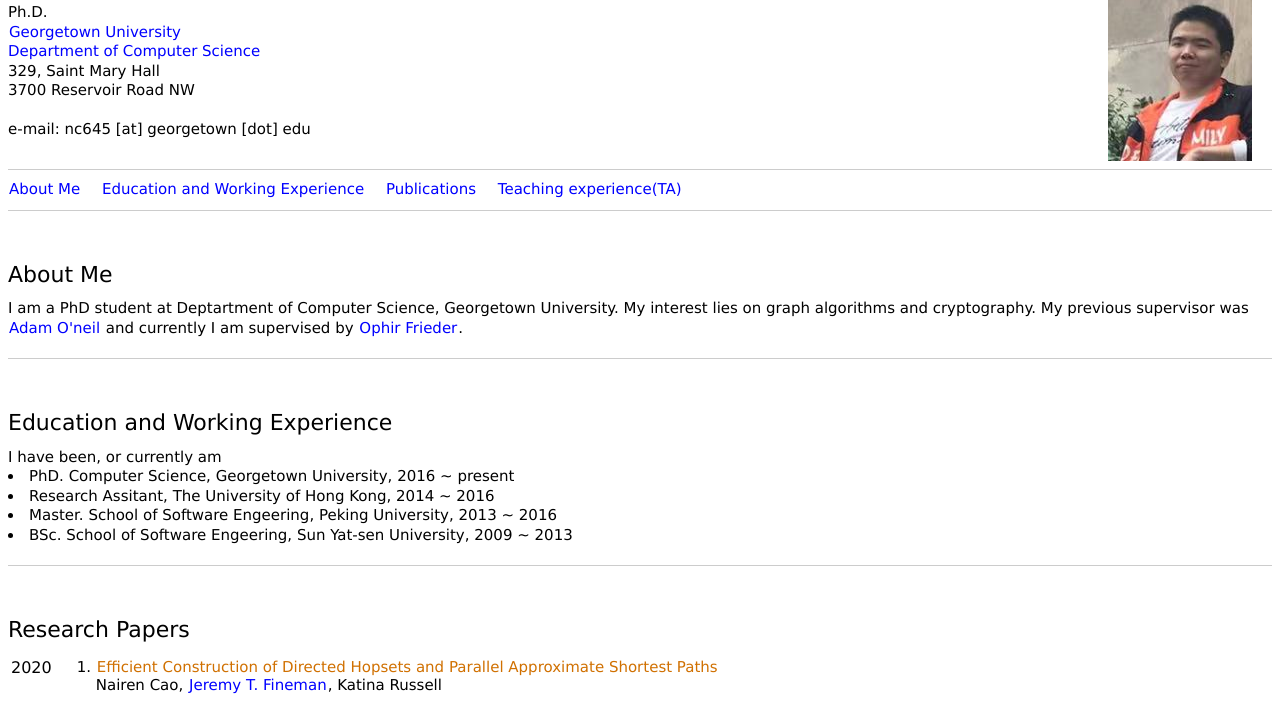
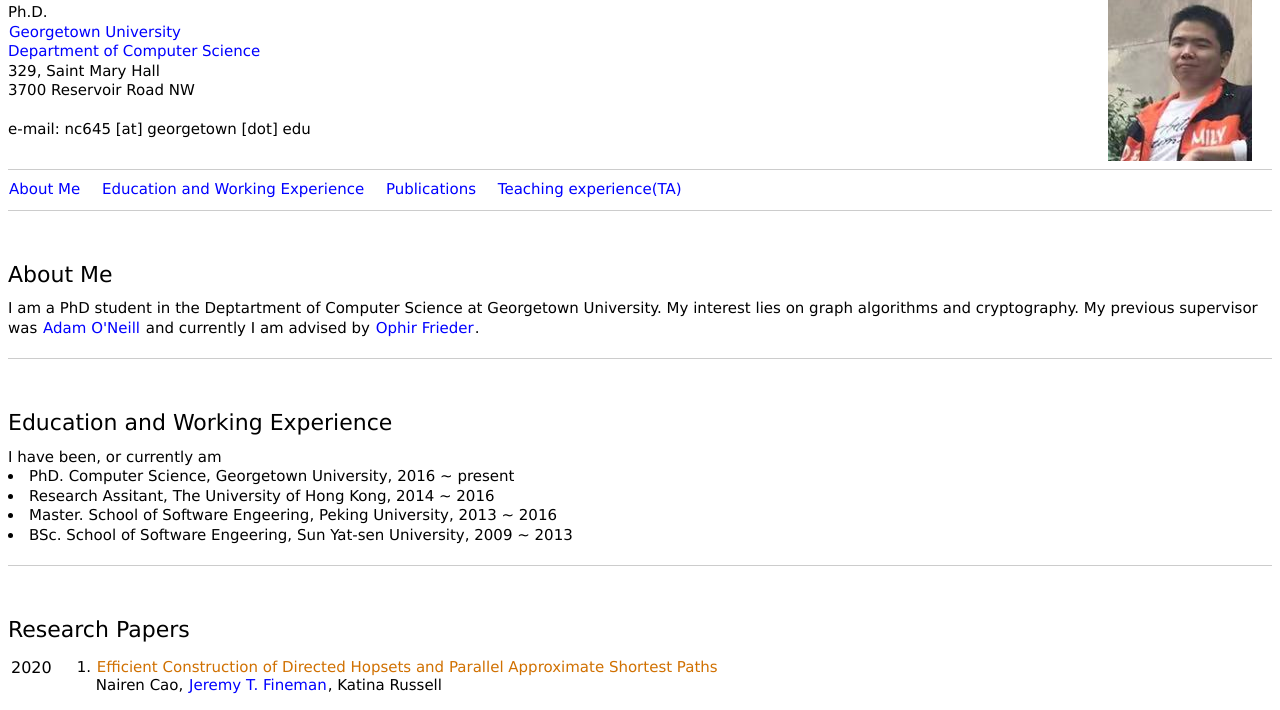
Before and after one commit to formymc/formymc.github.io, a plain HTML site: page index.html in a window 1280 px wide. Shown: the part 39-749 px from the top of the page. Drawn offline with nearby package versions, Linux system fonts and the light colour scheme; some packages are replaced by stand-ins of ours.

Commit message:
some error

```diff
--- a/index.html
+++ b/index.html
@@ -74,7 +74,7 @@
 <div id = "singlebox">
 	<!--begin personal info / bio-->
 <a name="aboutme"> </a>	<h1> About Me </h1>
-I am a PhD student at Deptartment of Computer Science, Georgetown University. My interest lies on graph algorithms and cryptography. My previous supervisor was <a href="http://people.cs.georgetown.edu/~adam/">Adam O'neil</a> and currently I am supervised by <a href="http://people.cs.georgetown.edu/~ophir/">Ophir Frieder</a>.
+I am a PhD student in the Deptartment of Computer Science at Georgetown University. My interest lies on graph algorithms and cryptography. My previous supervisor was <a href="http://people.cs.georgetown.edu/~adam/">Adam O'Neill</a> and currently I am advised by <a href="http://people.cs.georgetown.edu/~ophir/">Ophir Frieder</a>.
 
  </div>
 
```
